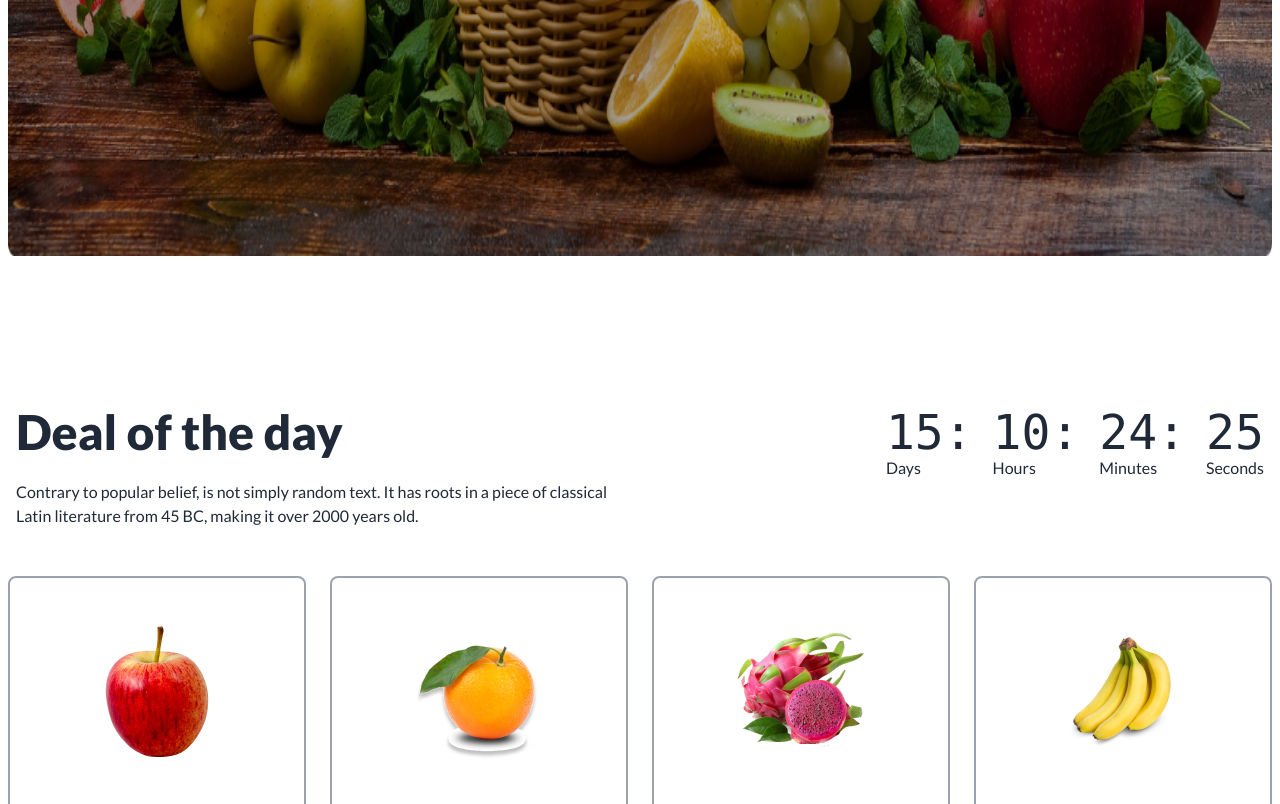
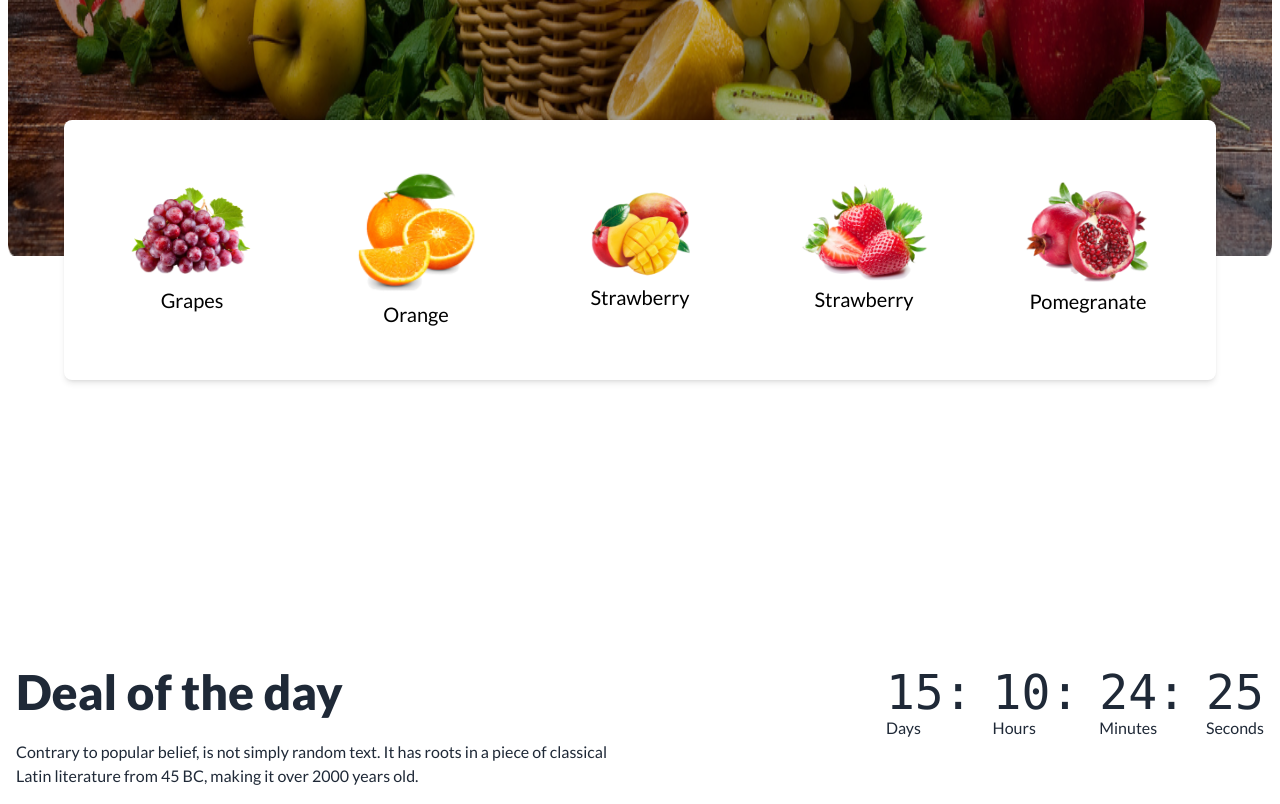
Before and after one commit to momenulsagor/assignment-3-fruit-brus, a plain HTML site: page index.html in a window 1280 px wide. Shown: the part 920-1724 px from the top of the page. Drawn offline with nearby package versions, Linux system fonts and the light colour scheme; grey boxes are pictures that could not be loaded.

Commit message:
addedmore fruits

```diff
--- a/index.html
+++ b/index.html
@@ -110,6 +110,8 @@
 
 
                     <!-- Header Banner -->
+
+        <div>
             <div>
 
                 <div class="carousel lato m-2 ">
@@ -164,8 +166,6 @@
                     <div id="slide3" class="carousel-item relative w-full">
                         <img src="/images/banner3.png" class="w-full brightness-75" />
 
-
-
                         <!-- Banner -text-->
 
                           <div class="absolute  justify-center top-1/2 left-1/2 -translate-x-1/2 -translate-y-1/2">
@@ -209,11 +209,41 @@
                         <a href="#slide1" class="btn btn-circle">❯</a>
                       </div>
                     </div>
+                </div>
+<!--
+                Extra Fruits -->
 
+                <div class="m-auto flex flex-1 bg-white rounded-lg max-w-6xl px-16 py-12 gap-24 relative -top-36 shadow-md">
+                    <div class="m-auto  ">
+                        <img class=" m-auto w-36 " src="images/fruit1.png" alt="">
+                        <p class=" text-black text-center text-xl font-medium p-1">Grapes</p>
+                    </div>
+
+                    <div class="m-auto ">
+                        <img class=" m-auto w-36 " src="images/fruit2.png" alt="">
+                        <p class=" text-black text-center text-xl font-medium p-1">Orange</p>
+                    </div>
+
+                    <div class="m-auto ">
+                        <img class=" m-auto w-36 " src="images/fruit3.png" alt="">
+                        <p class=" text-black text-center text-xl font-medium p-1">Strawberry</p>
+                    </div>
+
+                    <div class="m-auto ">
+                        <img class=" m-auto w-36 " src="images/fruit4.png" alt="">
+                        <p class=" text-black text-center text-xl font-medium p-1">Strawberry</p>
+                    </div>
+
+                    <div class="m-auto ">
+                        <img class=" m-auto w-36 " src="images/fruit5.png" alt="">
+                        <p class=" text-black text-center text-xl font-medium p-1">Pomegranate</p>
+                    </div>
+                </div>
 
 
                </div>
         </div>
+
         </div>
 
     </header>
```
Also changed, not shown: index copy.html (deleted, +0 -70 lines). Lines whose indentation alone changed are shown as unchanged.
